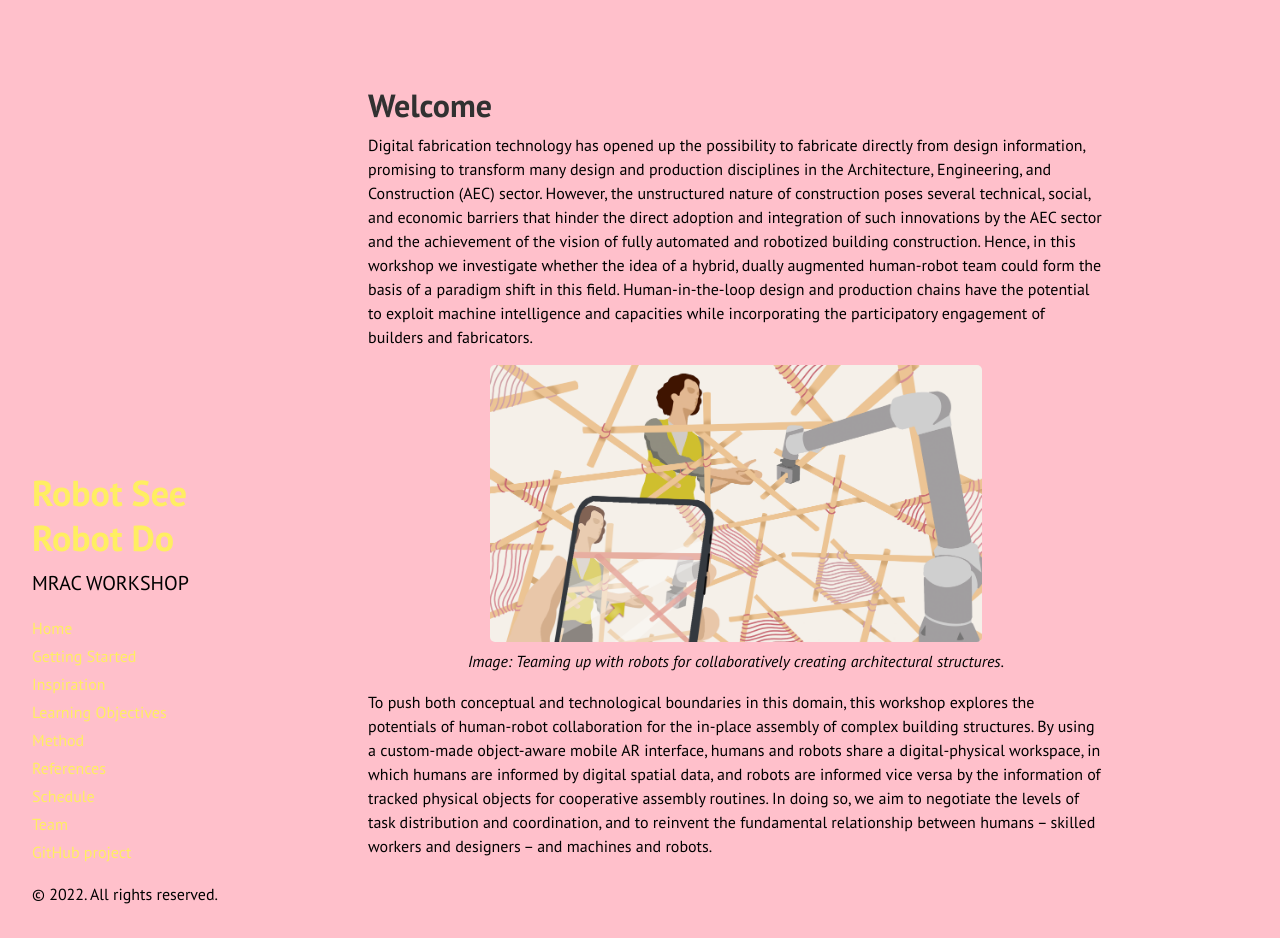
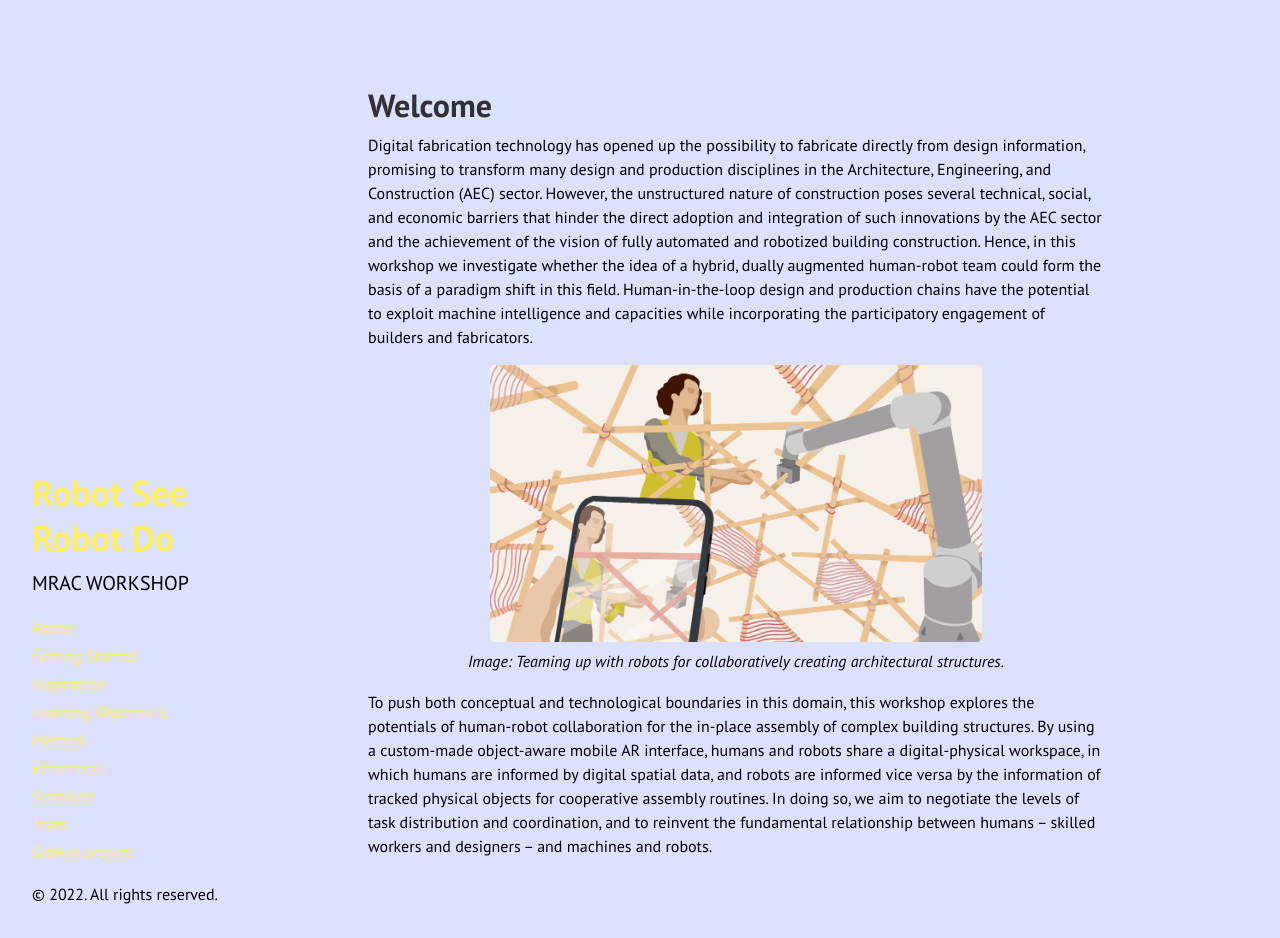
Before and after one commit to augmentedfabricationlab/workshop_aaec_revamp, a Jekyll site: the page built from docs/index.md, in a window 1280 px wide and 938 px high. Built offline with Jekyll 4.4.1, drawn with Linux system fonts in a browser that asks for light colours; Markdown is read by kramdown in place of the engine named in the settings.

Commit message:
Update poole.css

```diff
--- a/docs/public/css/poole.css
+++ b/docs/public/css/poole.css
@@ -60,7 +60,7 @@ html {
 
 body {
   /* color: #515151;*/
-  background-color: pink;
+  background-color: rgb(220, 225, 255);
   -webkit-text-size-adjust: 100%;
       -ms-text-size-adjust: 100%;
 }
```
